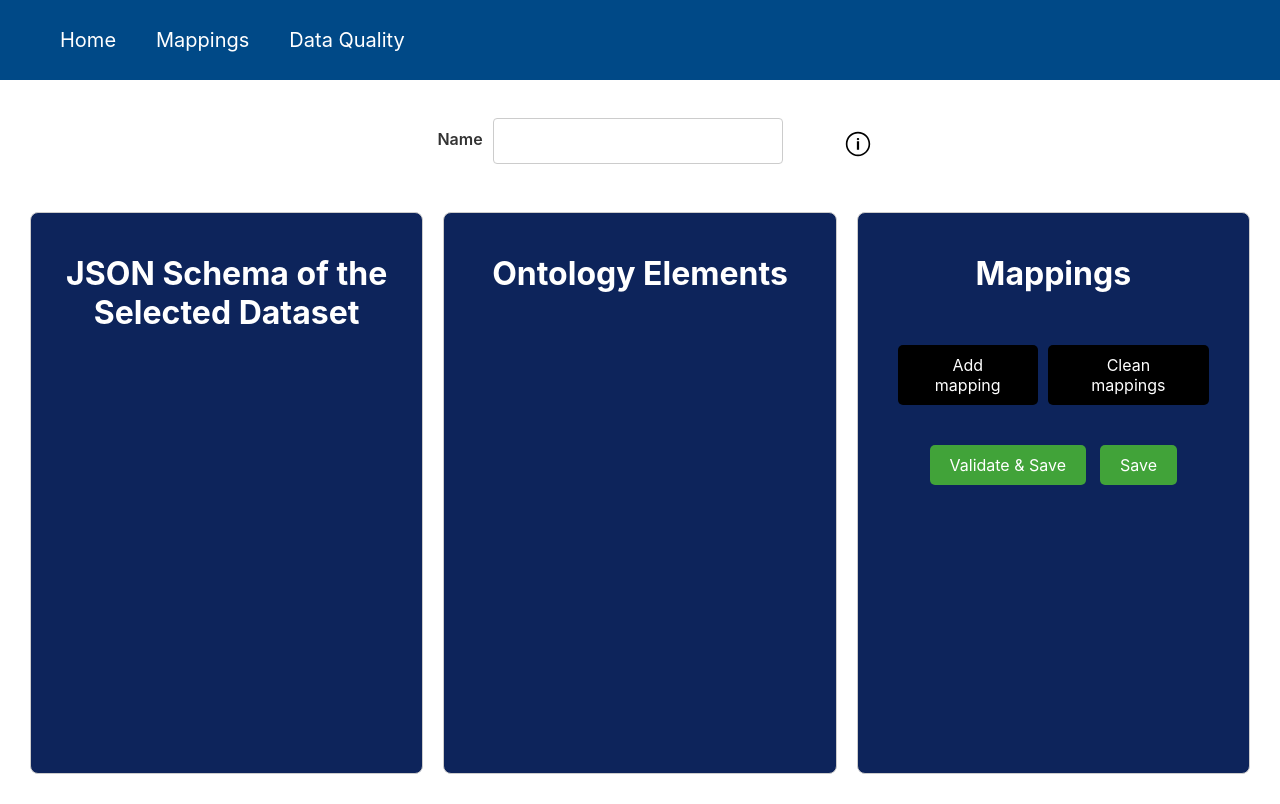
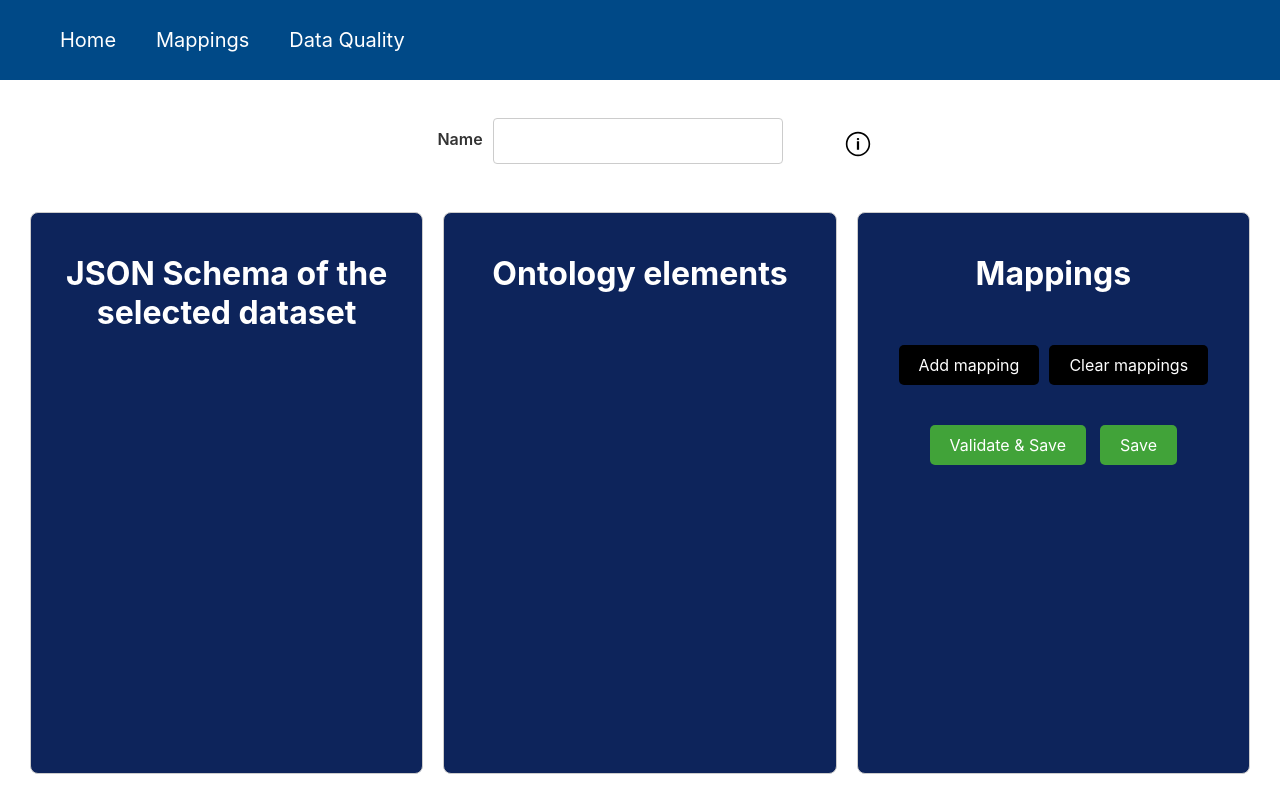
Before and after one commit to micalopez0112/proyecto-grado, a React (Create React App) app in the folder frontend/: page /Mapping in a window 1280 px wide. Built offline with nearby package versions, Linux system fonts and the light colour scheme.

Commit message:
ajustes chicos en el front

```diff
--- a/frontend/src/components/JsonSchema.tsx
+++ b/frontend/src/components/JsonSchema.tsx
@@ -280,7 +280,7 @@ const Json: React.FC = () => {
   return (
     <div className="container">
       <div className="title-wrapper">
-        <h1 className="title">JSON Schema of the Selected Dataset</h1>
+        <h1 className="title">JSON Schema of the selected dataset</h1>
       </div>
       {jsonSchemaContext && (
         <div className="json-schema-container">
--- a/frontend/src/components/OntologyData.tsx
+++ b/frontend/src/components/OntologyData.tsx
@@ -223,7 +223,7 @@ const OntologyData: React.FC<{}> = () => {
       </Modal>
 
       <div className="title-wrapper">
-        <h1 className="title">Ontology Elements</h1>
+        <h1 className="title">Ontology elements</h1>
       </div>
       {ontologyDataContext?.ontoData.map((ontology, i) => (
         <div className="onto-container" key={`ontology-${i}`}>
--- a/frontend/src/pages/mappings/Mapping.tsx
+++ b/frontend/src/pages/mappings/Mapping.tsx
@@ -324,7 +324,7 @@ export const Mapping = () => {
                     Add mapping
                   </button>
                   <button className="button" onClick={clearMappings}>
-                    Clean mappings
+                    Clear mappings
                   </button>
                 </div>
                 <MappingList isResult={false} />
--- a/frontend/src/pages/mappings/SchemaSelect.tsx
+++ b/frontend/src/pages/mappings/SchemaSelect.tsx
@@ -67,7 +67,7 @@ const SchemaSelect = () => {
       ) : (
         <div style={styles.container}>
           <div className="title-info">
-            <h1>Upload Dataset</h1>
+            <h1>Upload dataset</h1>
             <InfoModal
               text={
                 "The dataset must be in JSON format. It serves as the source dataset from which you can define mappings against the previously loaded domain ontology."
```
